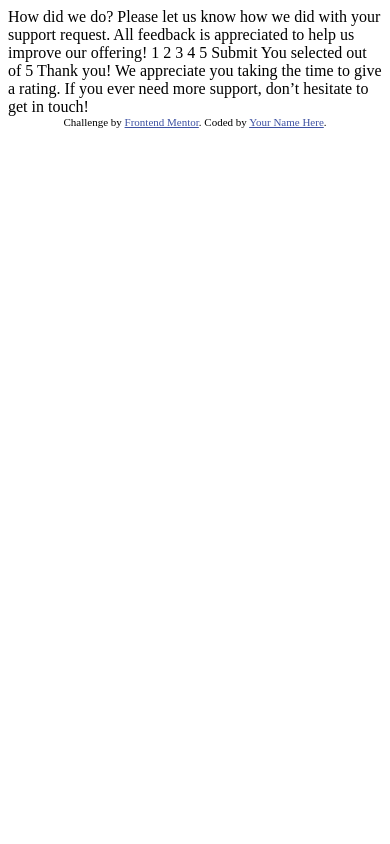
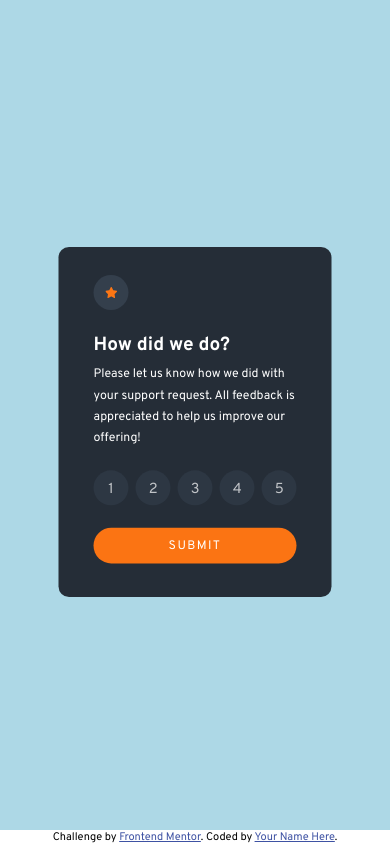
Before and after one commit to agahafiz04/interactive-rating-fem, a plain HTML site: page index.html in a window 390 px wide. Drawn offline with Linux system fonts and the light colour scheme.

Commit message:
State Of Changes (Version 1.0)
added some styling to complete the remaining task

adding some dom script to change the state of modal

```diff
--- a/index.html
+++ b/index.html
@@ -1,49 +1,310 @@
 <!DOCTYPE html>
 <html lang="en">
-<head>
-  <meta charset="UTF-8">
-  <meta name="viewport" content="width=device-width, initial-scale=1.0"> <!-- displays site properly based on user's device -->
+  <head>
+    <meta charset="UTF-8" />
+    <meta name="viewport" content="width=device-width, initial-scale=1.0" />
+    <!-- displays site properly based on user's device -->
 
-  <link rel="icon" type="image/png" sizes="32x32" href="./images/favicon-32x32.png">
+    <link
+      rel="icon"
+      type="image/png"
+      sizes="32x32"
+      href="./images/favicon-32x32.png"
+    />
+    <script src="script.js" defer></script>
 
-  <title>Frontend Mentor | Interactive rating component</title>
+    <title>Frontend Mentor | Interactive rating component</title>
 
-  <!-- Feel free to remove these styles or customise in your own stylesheet 👍 -->
-  <style>
-    .attribution { font-size: 11px; text-align: center; }
-    .attribution a { color: hsl(228, 45%, 44%); }
-  </style>
-</head>
-<body>
+    <!-- Feel free to remove these styles or customise in your own stylesheet 👍 -->
+    <style>
+      @import url("https://fonts.googleapis.com/css2?family=Overpass:wght@400;700&display=swap");
 
-  <!-- Rating state start -->
+      .attribution {
+        font-size: 11px;
+        text-align: center;
+        position: absolute;
+        width: 100%;
+        bottom: 0;
+        background: white;
+      }
+      .attribution a {
+        color: hsl(228, 45%, 44%);
+      }
 
-  How did we do?
+      :root {
+        --primary-color: hsl(25, 97%, 53%);
+        --white-color: hsl(0, 0%, 100%);
+        --light-grey: hsl(217, 12%, 63%);
+        --medium-grey: hsl(216, 12%, 54%);
+        --dark-blue: hsl(213, 19%, 18%);
+        --very-dark-blue: hsl(216, 12%, 8%);
+      }
 
-  Please let us know how we did with your support request. All feedback is appreciated
-  to help us improve our offering!
+      html {
+        font-family: "Overpass", sans-serif;
+      }
 
-  1 2 3 4 5
+      * {
+        margin: 0;
+        padding: 0;
+        box-sizing: border-box;
+      }
 
-  Submit
+      body {
+        height: 100vh;
+        background-color: var(--very-dark-blue);
 
-  <!-- Rating state end -->
+        display: flex;
+        justify-content: center;
+        align-items: center;
+      }
 
-  <!-- Thank you state start -->
+      ul {
+        list-style: none;
+      }
 
-  You selected <!-- Add rating here --> out of 5
+      #off {
+        display: none;
+      }
 
-  Thank you!
+      #on {
+        display: inherit;
+      }
 
-  We appreciate you taking the time to give a rating. If you ever need more support,
-  don’t hesitate to get in touch!
+      /* Default Modal (Before Submit) */
 
-  <!-- Thank you state end -->
+      div.container {
+        background-color: var(--dark-blue);
+        color: hsl(0, 0%, 100%);
+        width: 500px;
+        height: 460px;
+
+        padding: 25px 50px 20px 50px;
+        border-radius: 15px;
+
+        display: flex;
+      }
+
+      div.initial-modal {
+        display: flex;
+        flex-direction: column;
+        justify-content: center;
+        gap: 20px;
+      }
+
+      div.container .title {
+        position: relative;
+        bottom: 13px;
+        width: 50px;
+        height: 50px;
+        border-radius: 50%;
+
+        --dark-blue: hsl(213, 19%, 25%);
+        background-color: var(--dark-blue);
+
+        display: flex;
+        align-items: center;
+        justify-content: center;
+      }
+
+      div.container button {
+        font-family: "Overpass", sans-serif;
+        font-size: 1.1rem;
+        letter-spacing: 2px;
+        text-transform: uppercase;
+
+        padding: 14px;
+        border: none;
+        border-radius: 30px;
+        background-color: var(--primary-color);
+        color: var(--white-color);
+
+        cursor: pointer;
+      }
+
+      div.container button:hover {
+        transition: 0.5s;
+        background-color: var(--white-color);
+        color: var(--primary-color);
+      }
+
+      div.container h1 {
+        font-size: 1.7rem;
+      }
+
+      div.container p {
+        font-size: 1.1rem;
+        margin: 10px 0;
+        line-height: 1.9rem;
+      }
+
+      div.rating ul {
+        display: flex;
+        justify-content: space-between;
+      }
+
+      div.rating ul li {
+        position: relative;
+        display: flex;
+        align-items: center;
+      }
+
+      div.rating label {
+        position: absolute;
+        left: 24px;
+        bottom: 27px;
+        font-size: 1.3rem;
+        opacity: 0.7;
+      }
+
+      div.rating li:first-child label {
+        left: 26px;
+      }
+
+      input[type="radio"] {
+        appearance: none;
+        outline: none;
+        border: none;
+        background: hsl(213, 19%, 22%);
+        border-radius: 50%;
+
+        width: 60px;
+        height: 60px;
+        vertical-align: middle;
+        margin-bottom: 12px;
+      }
+
+      input[type="radio"]:hover {
+        background: hsla(213, 19%, 50%, 0.521);
+      }
+
+      input[type="radio"]:checked {
+        transition: 0.5s;
+        background: hsl(25, 97%, 53%);
+      }
+
+      /* Changed Modal (After Submit) */
+      div.state-modal {
+        display: flex;
+        flex-direction: column;
+        align-items: center;
+        justify-content: center;
+        gap: 8px;
+
+        text-align: center;
+      }
+
+      div.state-modal img {
+        width: 180px;
+      }
+
+      div.state-modal p:first-of-type {
+        font-size: 1rem;
+        border-radius: 25px;
+        background-color: hsl(213, 19%, 20%);
+        color: hsl(25, 97%, 53%);
+        padding: 4px 22px;
+        margin: 25px 0px;
+      }
+
+      @media only screen and (max-width: 500px) {
+        body {
+          background-color: lightblue;
+        }
+
+        div.container {
+          height: 500px;
+          transform: scale(0.7);
+        }
+
+        div.rating label {
+          position: absolute;
+          left: 19px;
+          bottom: 22px;
+          font-size: 1.3rem;
+          opacity: 0.7;
+        }
+
+        div.rating li:first-child label {
+          left: 21px;
+        }
+
+        input[type="radio"] {
+          appearance: none;
+          outline: none;
+          border: none;
+          background: hsl(213, 19%, 22%);
+          border-radius: 50%;
+
+          width: 50px;
+          height: 50px;
+          vertical-align: middle;
+          margin-bottom: 12px;
+        }
+      }
+    </style>
+  </head>
+  <body>
+    <div class="container">
+      <div id="on" class="initial-modal">
+        <div class="title">
+          <img src="./images/icon-star.svg" alt="" />
+        </div>
+        <div class="description">
+          <h1>How did we do?</h1>
+          <p>
+            Please let us know how we did with your support request. All
+            feedback is appreciated to help us improve our offering!
+          </p>
+        </div>
+        <div class="rating">
+          <ul>
+            <li>
+              <label for="one">1</label>
+              <input type="radio" name="rates" id="one" value="1" />
+            </li>
+            <li>
+              <label for="two">2</label>
+              <input type="radio" name="rates" id="two" value="2" />
+            </li>
+            <li>
+              <label for="three">3</label>
+              <input type="radio" name="rates" id="three" value="3" />
+            </li>
+            <li>
+              <label for="four">4</label>
+              <input type="radio" name="rates" id="four" value="4" />
+            </li>
+            <li>
+              <label for="five">5</label>
+              <input type="radio" name="rates" id="five" value="5" />
+            </li>
+          </ul>
+        </div>
+        <button class="submit-button">Submit</button>
+      </div>
+
+      <div id="off" class="state-modal">
+        <img src="./images/illustration-thank-you.svg" alt="" />
+        <p>You selected <span id="selected-rate">4</span> out of 5</p>
+        <h1>Thank You!</h1>
+        <p>
+          We appreciate you taking the time to give a rating. If you ever need
+          more support, don't hesitate to get in touch!
+        </p>
+      </div>
+    </div>
+
+    <div class="attribution">
+      Challenge by
+      <a href="https://www.frontendmentor.io?ref=challenge" target="_blank"
+        >Frontend Mentor</a
+      >. Coded by <a href="#">Your Name Here</a>.
+    </div>
+  </body>
+</html>
+
+<!--
 
 
-  <div class="attribution">
-    Challenge by <a href="https://www.frontendmentor.io?ref=challenge" target="_blank">Frontend Mentor</a>.
-    Coded by <a href="#">Your Name Here</a>.
-  </div>
-</body>
-</html>
+ -->
--- /dev/null
+++ b/script.js
@@ -0,0 +1,24 @@
+const buttonEl = document.querySelector(".submit-button");
+const initialModalEl = document.querySelector(".initial-modal");
+const stateModalEl = document.querySelector(".state-modal");
+const radioButtonEl = document.querySelectorAll('input[name="rates"]');
+const ratingEl = document.querySelector("#selected-rate");
+
+buttonEl.disabled = true;
+
+radioButtonEl.forEach((radio) => {
+  radio.addEventListener("click", function () {
+    buttonEl.disabled = false;
+    ratingEl.textContent = radio.value;
+  });
+});
+
+buttonEl.addEventListener("click", function () {
+  if (buttonEl.disabled == true) {
+  }
+
+  if (initialModalEl.getAttribute("id", "on")) {
+    initialModalEl.setAttribute("id", "off");
+    stateModalEl.setAttribute("id", "on");
+  }
+});
```
Also changed, not shown: 2 other files.
